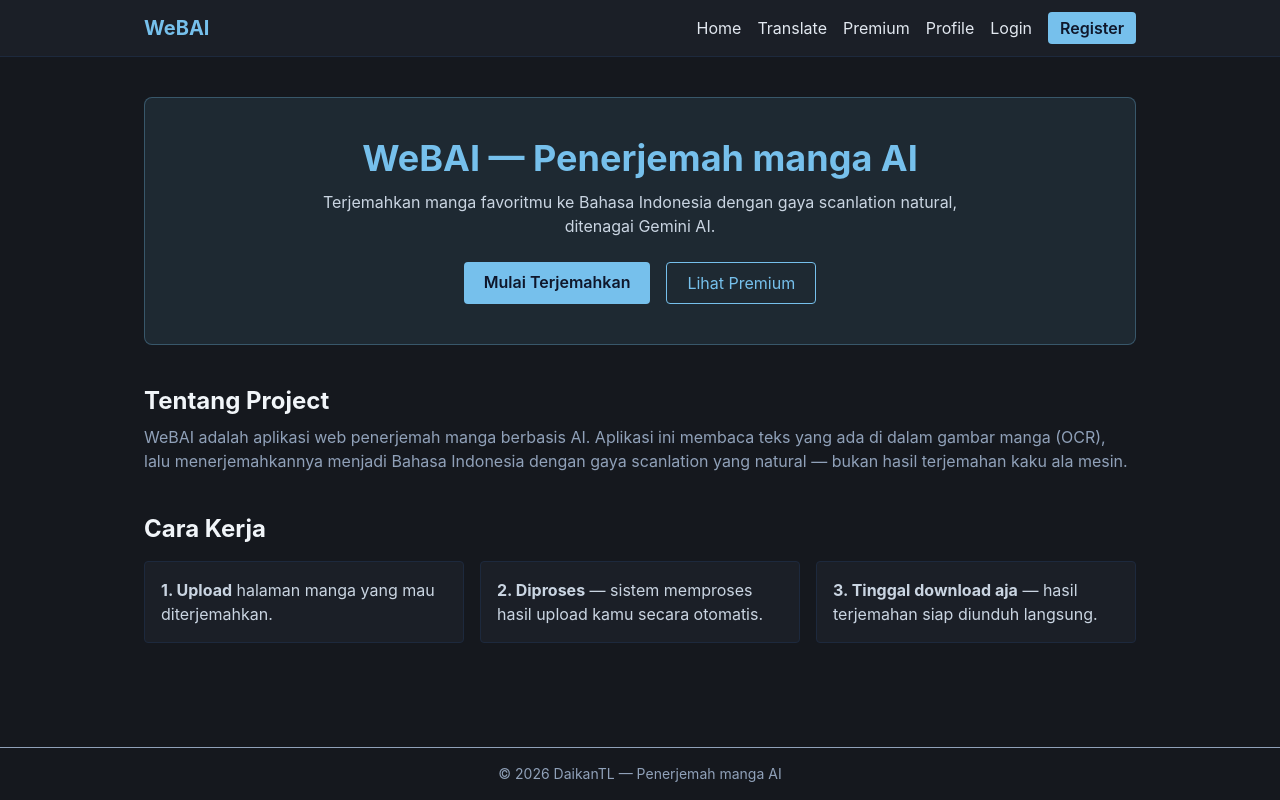
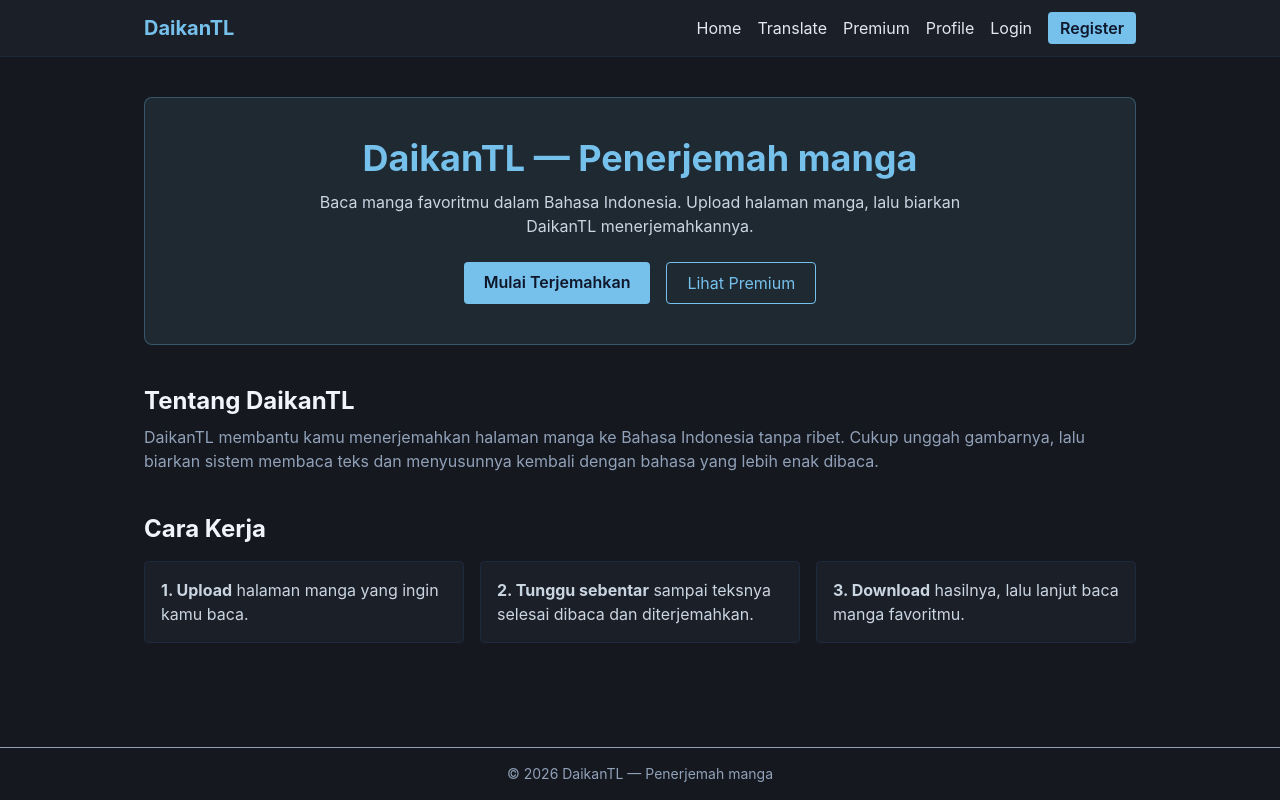
Before and after one commit to gathan101/DaikanTL, a Vue app: page / in a window 1280 px wide. Built offline with nearby package versions, Linux system fonts and the light colour scheme; no server answers.

Commit message:
fix homepage

```diff
--- a/index.html
+++ b/index.html
@@ -4,7 +4,7 @@
     <meta charset="UTF-8" />
     <link rel="icon" type="image/svg+xml" href="/favicon.svg" />
     <meta name="viewport" content="width=device-width, initial-scale=1.0" />
-    <title>WeBAI</title>
+    <title>DaikanTL</title>
     <link href="https://fonts.googleapis.com/css2?family=Bangers&family=Comic+Neue&family=Noto+Sans&display=swap" rel="stylesheet" />
   </head>
   <body>
--- a/src/components/Footer.vue
+++ b/src/components/Footer.vue
@@ -1,5 +1,5 @@
 <template>
   <footer class="text-center text-sm text-slate-400 py-4 border-t mt-8">
-    © 2026 DaikanTL — Penerjemah manga AI
+    © 2026 DaikanTL — Penerjemah manga
   </footer>
 </template>
--- a/src/components/HeroSection.vue
+++ b/src/components/HeroSection.vue
@@ -1,8 +1,8 @@
 <template>
   <section class="bg-[#76C0EC]/10 text-[#76C0EC] rounded-lg p-10 text-center border border-[#76C0EC]/30">
-    <h1 class="text-4xl font-bold mb-3 text-[#76C0EC]">WeBAI — Penerjemah manga AI</h1>
+    <h1 class="text-4xl font-bold mb-3 text-[#76C0EC]">DaikanTL — Penerjemah manga</h1>
     <p class="text-slate-300 mb-6 max-w-2xl mx-auto">
-      Terjemahkan manga favoritmu ke Bahasa Indonesia dengan gaya scanlation natural, ditenagai Gemini AI.
+      Baca manga favoritmu dalam Bahasa Indonesia. Upload halaman manga, lalu biarkan DaikanTL menerjemahkannya.
     </p>
     <div class="flex justify-center gap-4">
       <router-link to="/translate" class="bg-[#76C0EC] text-slate-900 font-semibold px-5 py-2 rounded">Mulai Terjemahkan</router-link>
--- a/src/components/Navbar.vue
+++ b/src/components/Navbar.vue
@@ -22,7 +22,7 @@
 <template>
   <nav class="bg-[#1b1f27] border-b border-slate-800 sticky top-0 z-10">
     <div class="max-w-5xl mx-auto flex items-center justify-between px-4 py-3 text-slate-200">
-      <router-link to="/" class="font-bold text-xl text-[#76C0EC]">WeBAI</router-link>
+      <router-link to="/" class="font-bold text-xl text-[#76C0EC]">DaikanTL</router-link>
       <button class="md:hidden" @click="open = !open">☰</button>
       <div :class="['md:flex items-center gap-4', open ? 'flex flex-col absolute top-full left-0 right-0 bg-white p-4 shadow md:static md:flex-row md:shadow-none' : 'hidden']">
         <router-link to="/">Home</router-link>
--- a/src/pages/Home.vue
+++ b/src/pages/Home.vue
@@ -7,20 +7,19 @@
     <HeroSection />
 
     <section>
-      <h2 class="text-2xl font-bold mb-2 text-slate-100">Tentang Project</h2>
+      <h2 class="text-2xl font-bold mb-2 text-slate-100">Tentang DaikanTL</h2>
       <p class="text-slate-400">
-        WeBAI adalah aplikasi web penerjemah manga berbasis AI. Aplikasi ini membaca teks yang ada di dalam
-        gambar manga (OCR), lalu menerjemahkannya menjadi Bahasa Indonesia dengan gaya scanlation yang natural —
-        bukan hasil terjemahan kaku ala mesin.
+        DaikanTL membantu kamu menerjemahkan halaman manga ke Bahasa Indonesia tanpa ribet. Cukup unggah gambarnya,
+        lalu biarkan sistem membaca teks dan menyusunnya kembali dengan bahasa yang lebih enak dibaca.
       </p>
     </section>
 
     <section>
       <h2 class="text-2xl font-bold mb-4 text-slate-100">Cara Kerja</h2>
       <ol class="grid md:grid-cols-3 gap-4 text-slate-300">
-        <li class="bg-[#1b1f27] rounded p-4 border border-slate-800"><b>1. Upload</b> halaman manga yang mau diterjemahkan.</li>
-        <li class="bg-[#1b1f27] rounded p-4 border border-slate-800"><b>2. Diproses</b> — sistem memproses hasil upload kamu secara otomatis.</li>
-        <li class="bg-[#1b1f27] rounded p-4 border border-slate-800"><b>3. Tinggal download aja</b> — hasil terjemahan siap diunduh langsung.</li>
+        <li class="bg-[#1b1f27] rounded p-4 border border-slate-800"><b>1. Upload</b> halaman manga yang ingin kamu baca.</li>
+        <li class="bg-[#1b1f27] rounded p-4 border border-slate-800"><b>2. Tunggu sebentar</b> sampai teksnya selesai dibaca dan diterjemahkan.</li>
+        <li class="bg-[#1b1f27] rounded p-4 border border-slate-800"><b>3. Download</b> hasilnya, lalu lanjut baca manga favoritmu.</li>
       </ol>
     </section>
 
--- a/src/services/compose.js
+++ b/src/services/compose.js
@@ -7,7 +7,7 @@
   })
 }
 
-// panel.bbox: [ymin, xmin, ymax, xmax] dalam skala 0-1000 (normalisasi Gemini)
+// panel.bbox: [ymin, xmin, ymax, xmax] dalam skala 0-1000
 export async function compose(imageSrc, panels, font, { watermark = false } = {}) {
   const img = await loadImage(imageSrc)
   const canvas = document.createElement('canvas')
@@ -52,7 +52,7 @@
   if (watermark) {
     ctx.fillStyle = 'rgba(0,0,0,0.35)'
     ctx.font = `bold ${Math.floor(img.width / 18)}px sans-serif`
-    ctx.fillText('WeBAI Free', img.width - ctx.measureText('WeBAI Free').width - 24, img.height - 24)
+    ctx.fillText('DaikanTL Free', img.width - ctx.measureText('DaikanTL Free').width - 24, img.height - 24)
   }
   return canvas.toDataURL('image/png')
 }
--- a/src/services/gemini.js
+++ b/src/services/gemini.js
@@ -33,7 +33,7 @@
   }
   const res = await fetch(url, { method: 'POST', headers: { 'Content-Type': 'application/json' }, body: JSON.stringify(body) })
   const data = await res.json()
-  if (!res.ok) throw new Error(data.error?.message || 'Gagal memanggil Gemini')
+  if (!res.ok) throw new Error(data.error?.message || 'Gagal memproses terjemahan')
   const text = data.candidates?.[0]?.content?.parts?.[0]?.text || '[]'
   return JSON.parse(text)
 }
```
